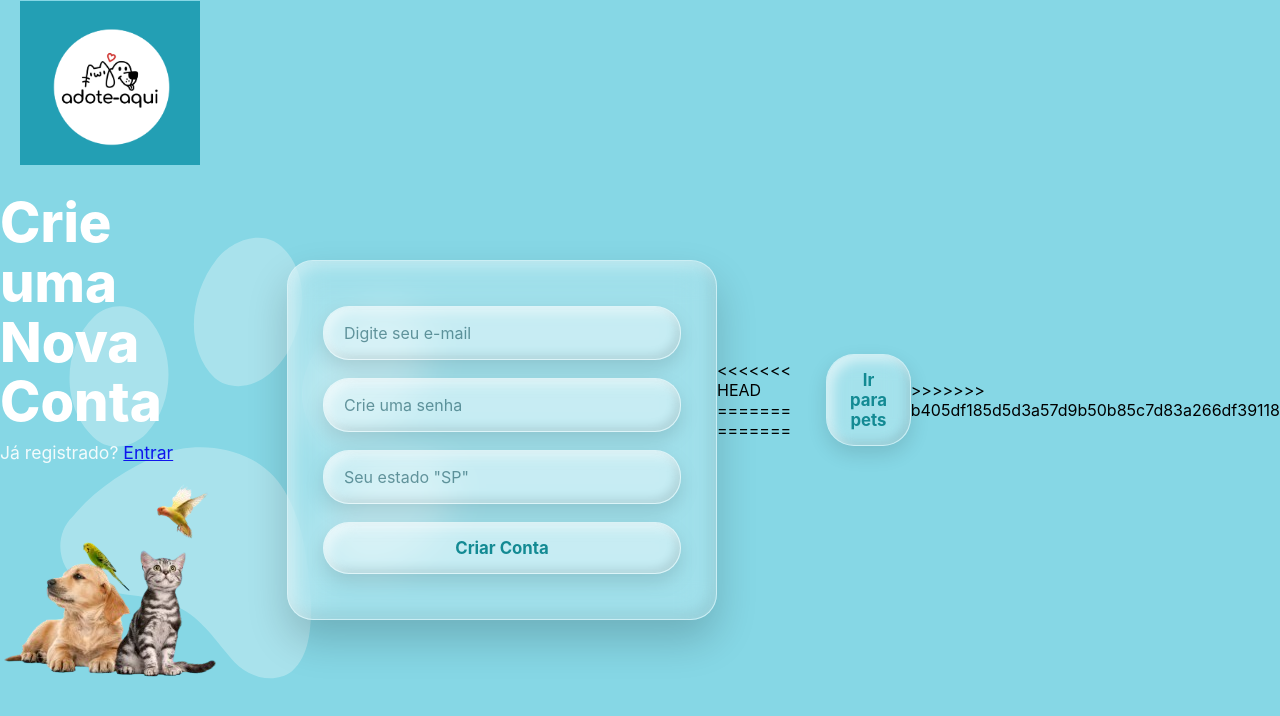
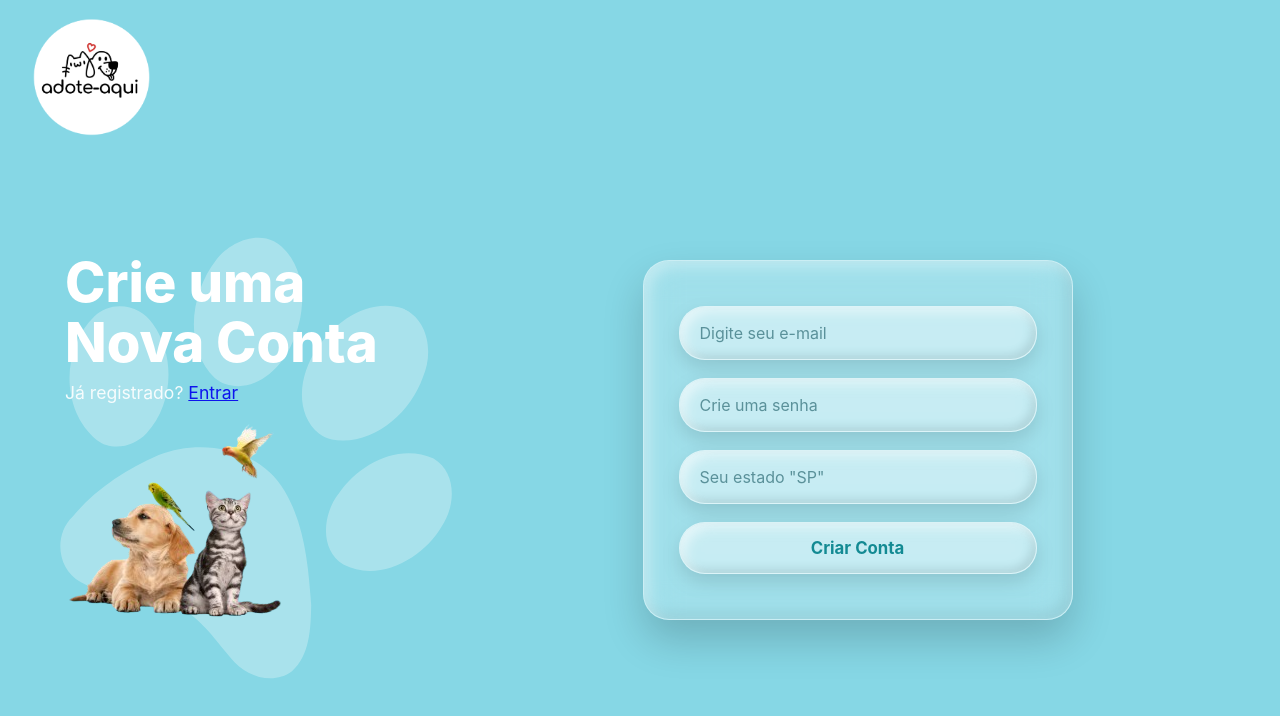
Before and after one commit to gabiyamamoto/frontEnd-adoteAqui, a plain HTML site: page pages/criar_conta.html in a window 1280 px wide. Drawn offline with Linux system fonts and the light colour scheme; grey boxes are pictures that could not be loaded.

Commit message:
Corrigindo duplicações de páginas de cadastro

```diff
--- a/assets/css/cadastros.css
+++ b/assets/css/cadastros.css
@@ -11,25 +11,6 @@ body {
     display: flex;
     justify-content: center;
     align-items: center;
-}
-
-header {
-  background-color: #239fb4;
-  display: flex;
-  align-items: center;
-  padding: 10px 20px;
-}
-
-header img {
-  width: 140px;
-  height: auto;
-}
-
-.logo-area{
-    position: fixed;
-    top: 18px;
-    left: 18px;
-    z-index: 40;
 }
 
 .cabecalho {
@@ -386,8 +367,4 @@ header img {
     width: 100%;
     max-height: 350px;
     object-fit: cover;
-<<<<<<< HEAD
 }
-=======
-}
->>>>>>> b405df185d5d3a57d9b50b85c7d83a266df39118
--- a/pages/criar_conta.html
+++ b/pages/criar_conta.html
@@ -58,20 +58,6 @@
     <button id="btn-pets" class="btn-login">Ir para pets</button>
 </div>
 
-<<<<<<< HEAD
-=======
-=======
-
-    <div class="video-container">
-        <video id="video-pet" autoplay loop muted>
-            <source src="../assets/videos/sucess_dance.mp4" type="video/mp4">
-            Seu navegador não suporta o formato de vídeo.
-        </video>
-    </div>
-
-    <button id="btn-pets" class="btn-login">Ir para pets</button>
-</div>
->>>>>>> b405df185d5d3a57d9b50b85c7d83a266df39118
 
 <script src="../assets/js/criar_conta.js"></script>
 
```
Also changed, not shown: pages/entrar.html (line endings or trailing spaces).
